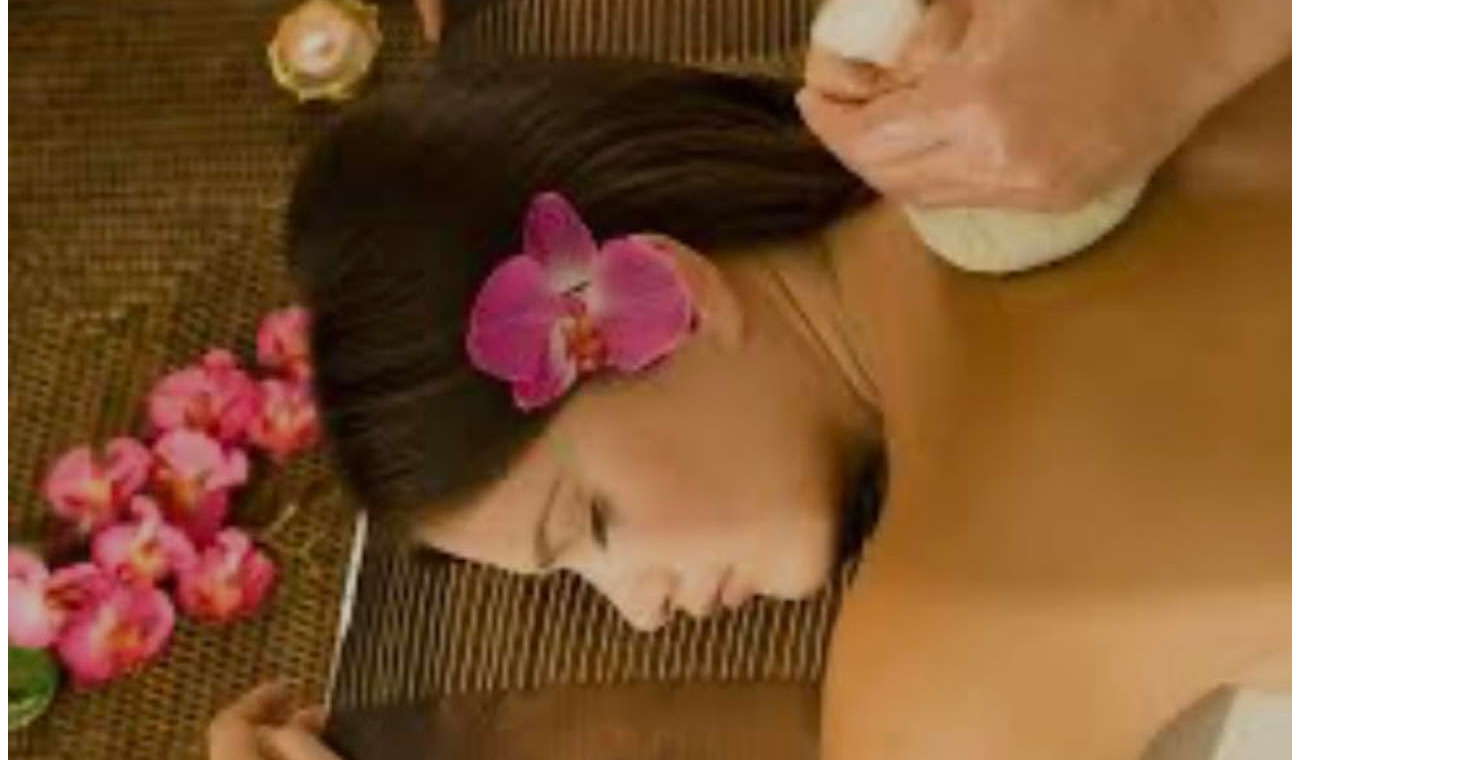
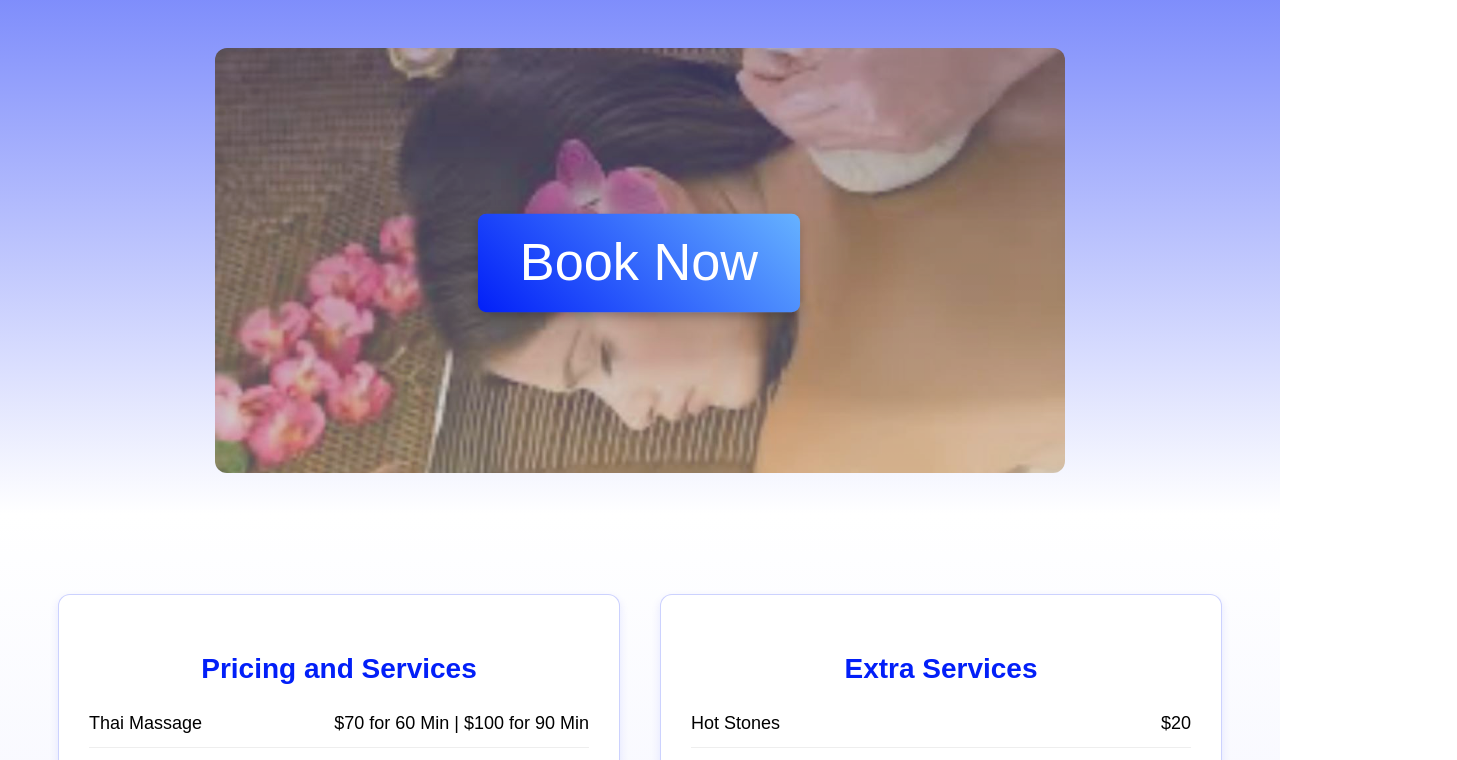
Before and after one commit to Maupin76/siamthaibodyworks, a website: page index.html in a window 1280 px wide. Shown: the part 582-1342 px from the top of the page, 1457 px wide, since content can reach past the window. Drawn offline with Linux system fonts and the light colour scheme; the site is published under a folder, as on GitHub Pages, so addresses that start at the root find nothing.

Commit message:
Fix @import paths for GitHub Pages

```diff
--- a/pages/index.css
+++ b/pages/index.css
@@ -1,12 +1,12 @@
-@import url(/vendor/normalize.css);
-@import url(/vendor/fonts.css);
-@import url(/blocks/body.css);
-@import url(/blocks/page.css);
-@import url(/blocks/header.css);
-@import url(/blocks/navbar.css);
-@import url(/blocks/pricing.css);
-@import url(/blocks/hero.css);
-@import url(/blocks/about.css);
-@import url(/blocks/contacts.css);
-@import url(/blocks/booking.css);
-@import url(/blocks/footer.css);
+@import url(../vendor/normalize.css);
+@import url(../vendor/fonts.css);
+@import url(../blocks/body.css);
+@import url(../blocks/page.css);
+@import url(../blocks/header.css);
+@import url(../blocks/navbar.css);
+@import url(../blocks/pricing.css);
+@import url(../blocks/hero.css);
+@import url(../blocks/about.css);
+@import url(../blocks/contacts.css);
+@import url(../blocks/booking.css);
+@import url(../blocks/footer.css);
```
